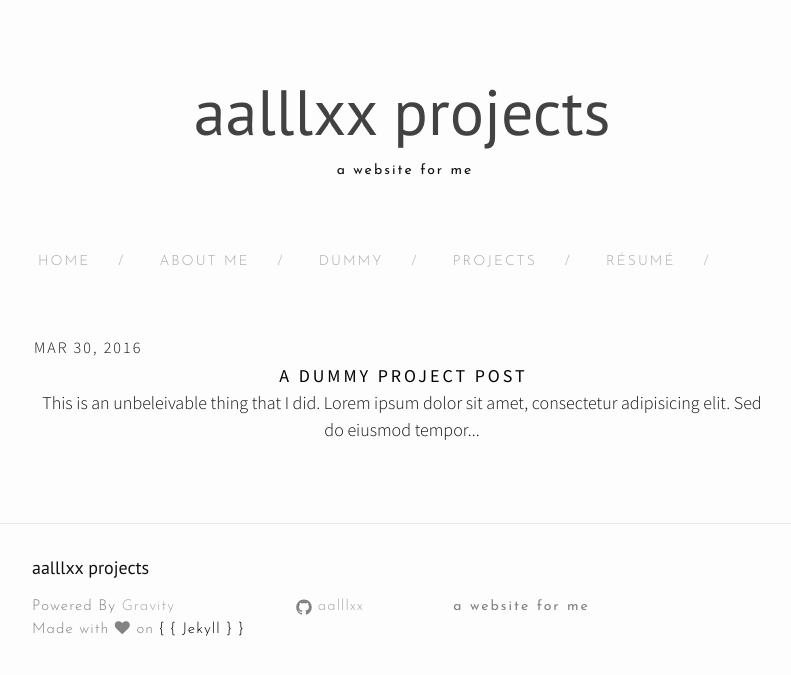
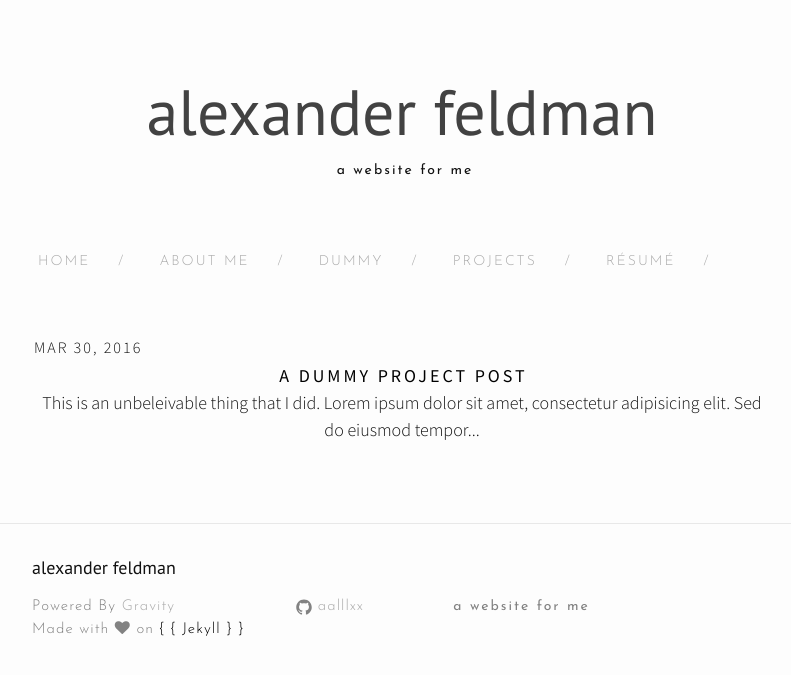
Before and after one commit to aalllxx/aalllxx.github.io, a Jekyll site: the page built from index.html, in a window 1280 px wide. Shown: the top 675 px of the page, without its empty margins (238-1029 px from the left). Built offline with Jekyll 4.4.1, drawn with Linux system fonts in a browser that asks for light colours; nearby versions of some CDN libraries.

Commit message:
Actually fixed "home"

```diff
--- a/_config.yml
+++ b/_config.yml
@@ -6,11 +6,11 @@
 # 'jekyll serve'. If you change this file, please restart the server process.
 
 # Site settings
-title: aalllxx projects
+title: alexander feldman
 email: felday@brandeis.edu
 description: a website for me
 baseurl: "" # the subpath of your site, e.g. /blog
-url: "felday.info" # the base hostname & protocol for your site
+url: "http://felday.info" # the base hostname & protocol for your site
 github_username:  aalllxx
 
 # Build settings
--- a/_includes/header.html
+++ b/_includes/header.html
@@ -7,7 +7,7 @@
 </div>
 <div class="wrapper">
   <div class="trigger site-navigation">
-    <a class="page-link" href="{{site.baseurl}}">HOME</a><span class="exclamationMark">/</span>
+    <a class="page-link" href="{{site.url}}{{site.baseurl}}">HOME</a><span class="exclamationMark">/</span>
 
     {% for sitePage in site.pages %}
     {% if sitePage.title %}
```
Also changed, not shown: 7 other files.
